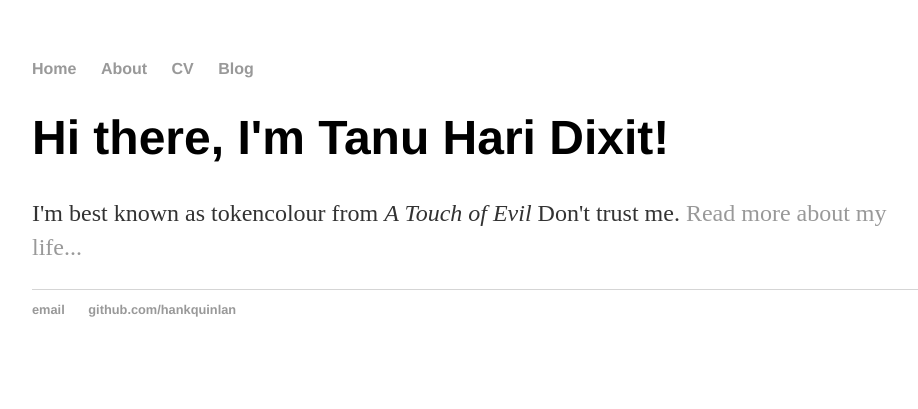
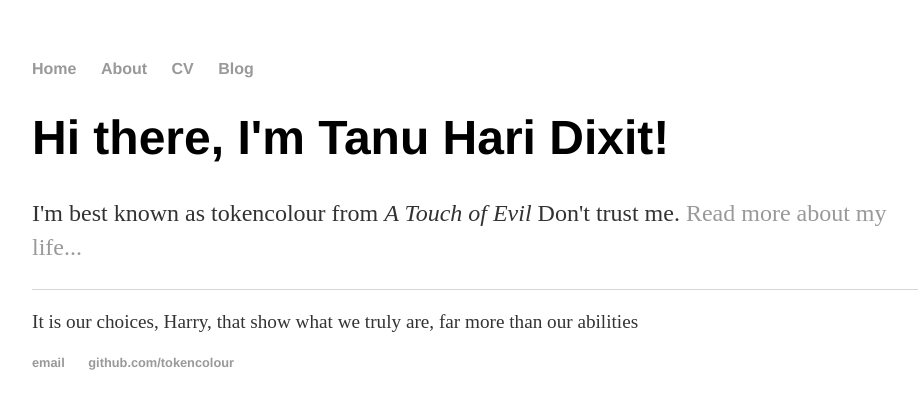
Before and after one commit to tokencolour/tokencolour.github.io, a Jekyll site: the page built from index.html, in a window 1280 px wide. Shown: the top 409 px of the page, without its empty margins (160-1078 px from the left). Built offline with Jekyll 4.4.1, drawn with Linux system fonts in a browser that asks for light colours.

Commit message:
added a quote

```diff
--- a/_layouts/default.html
+++ b/_layouts/default.html
@@ -20,9 +20,10 @@
 
 			</div><!-- /.container -->
 			<footer>
+<p>It is our choices, Harry, that show what we truly are, far more than our abilities</p>
 	    		<ul>
-	        		<li><a href="mailto:hankquinlanhub@gmail.com">email</a></li>
-	        		<li><a href="https://github.com/hankquinlan">github.com/hankquinlan</a></li>
+	        		<li><a href="mailto:tokencolour@gmail.com">email</a></li>
+	        		<li><a href="https://github.com/hankquinlan">github.com/tokencolour</a></li>
 				</ul>
 			</footer>
 		</body>
```
